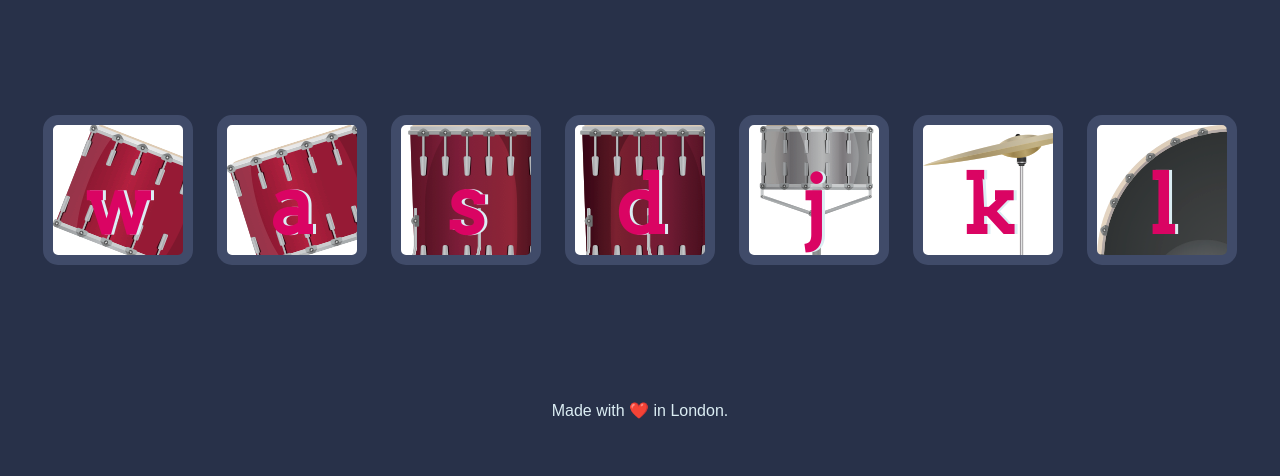
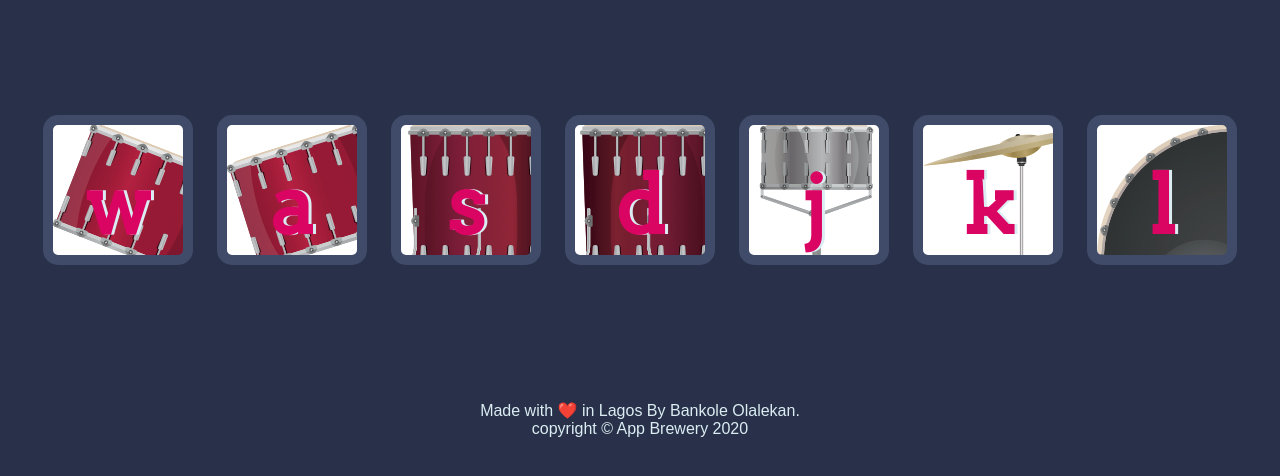
Before and after one commit to Mclakes/drumkit, a plain HTML site: page index.html in a window 1280 px wide. Shown: the part 174-650 px from the top of the page. Drawn offline with Linux system fonts and the light colour scheme.

Commit message:
footer message

```diff
--- a/index.html
+++ b/index.html
@@ -23,7 +23,9 @@
 
 
   <footer>
-    Made with ❤️ in London.
+    Made with ❤️ in Lagos By Bankole Olalekan. <br>
+    copyright &COPY; App Brewery 2020
+
   </footer>
 </body>
 
```
